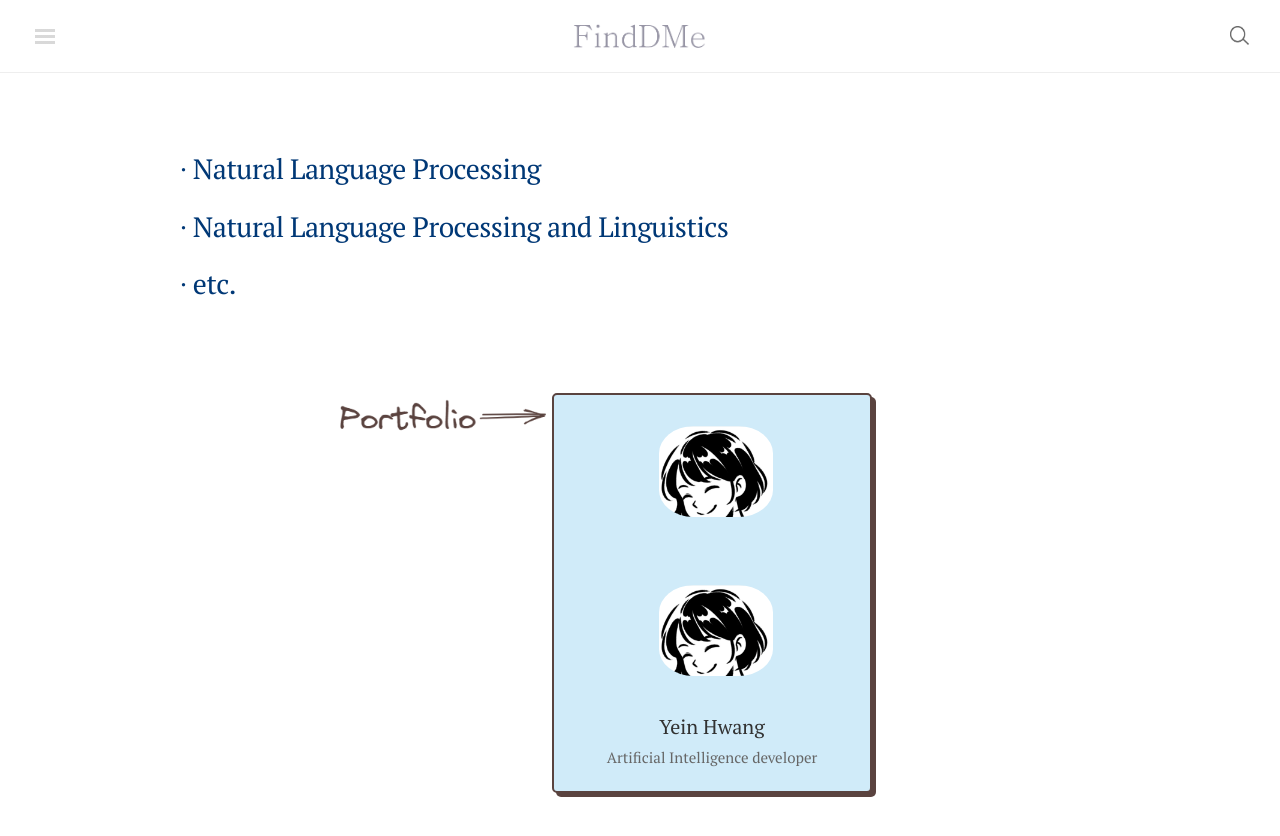
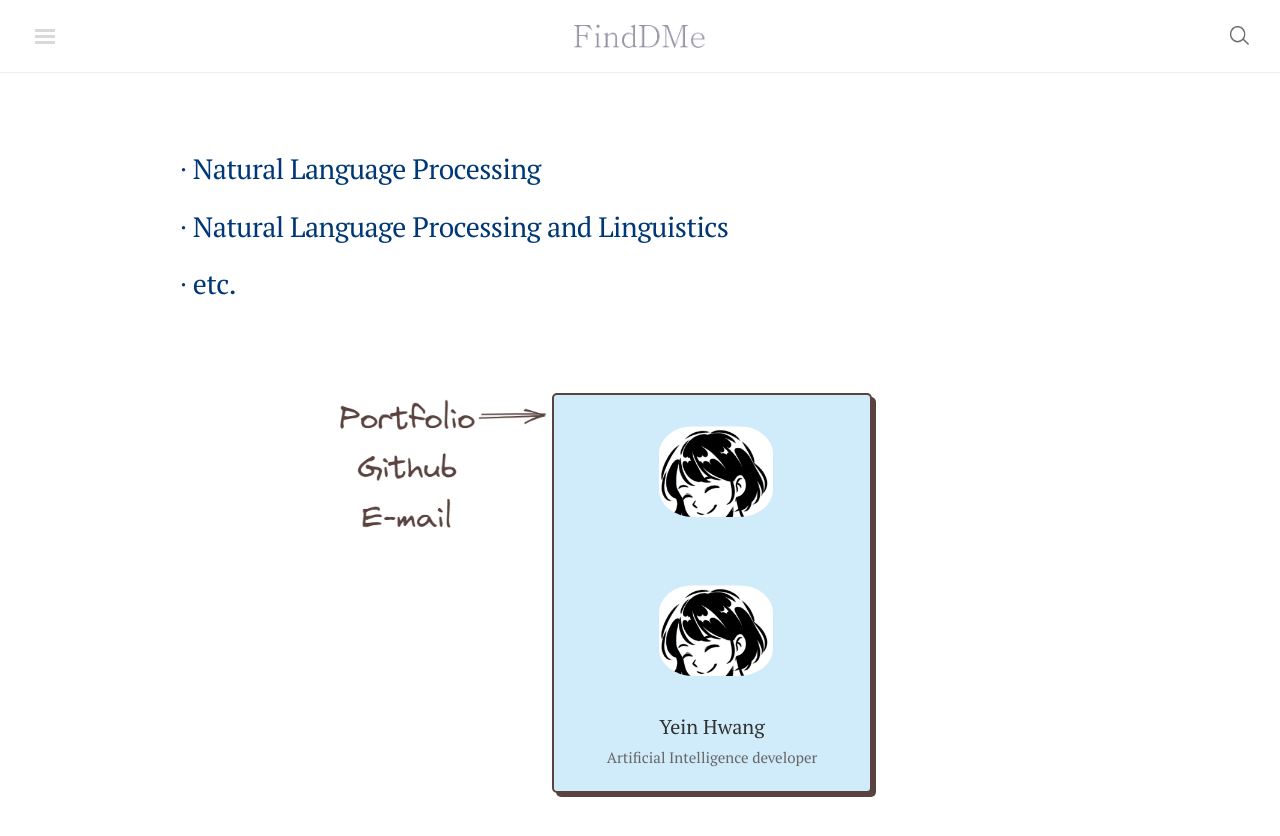
Before and after one commit to finddme/finddme.github.io, a Jekyll site: the page built from index.html, in a window 1280 px wide and 929 px high. Shown: the top 836 px of the window. Built offline with Jekyll 4.4.1, drawn with Linux system fonts in a browser that asks for light colours; nearby versions of some CDN libraries; comment, search, counter and statistics services are not loaded.

Commit message:
Update index.html

```diff
--- a/index.html
+++ b/index.html
@@ -77,7 +77,7 @@
 <br>
 
 <div class="hero-portfolio"  style="float: left; width: 40%; overflow-y:hidden; margin-left: 4px;">
-  <img src="https://finddme.github.io/public/portfolio_brown2.png" />
+  <img src="https://finddme.github.io/public/p_g_e.png" />
 </div>
 
 <div class="card-expo">
```
